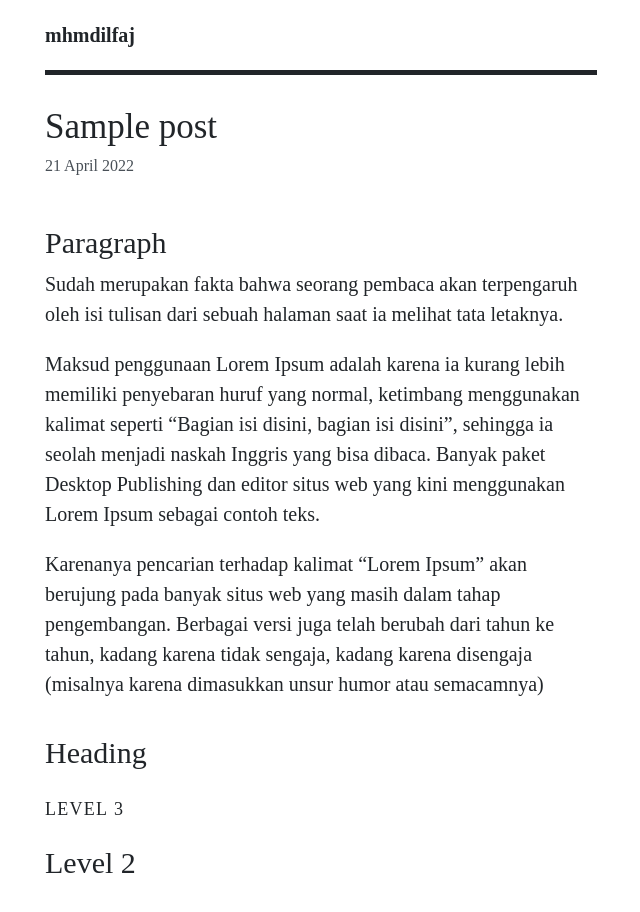
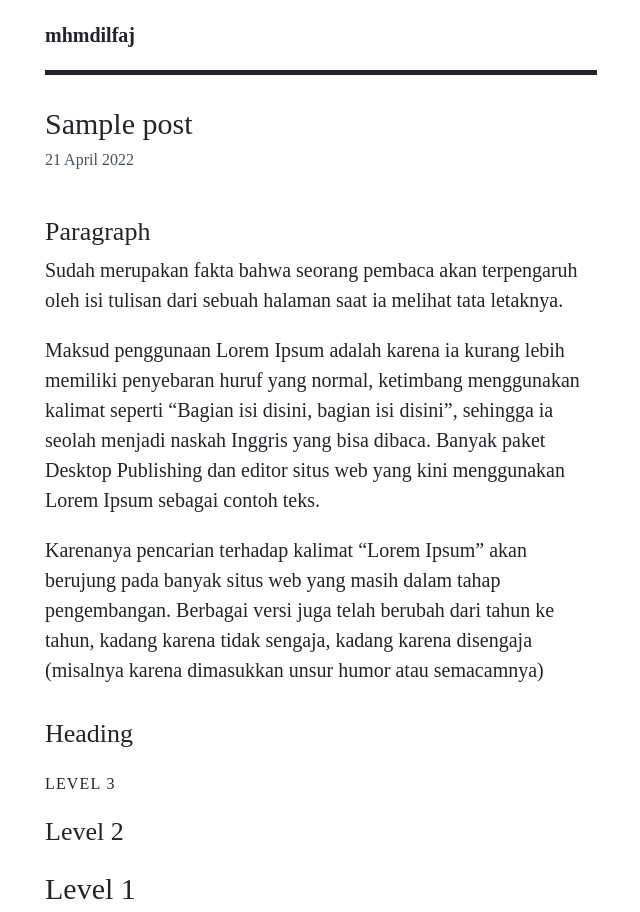
Before and after one commit to mhmdilfaj/mhmdilfaj.github.io, a Jekyll site: the page built from _posts/2022-04-21-sample-post.md, in a window 1280 px wide. Shown: the top 912 px of the page, without its empty margins (319-959 px from the left). Built offline with Jekyll 4.4.1, drawn with Linux system fonts in a browser that asks for light colours; some web fonts are replaced.

Commit message:
Update stylesheet.css

```diff
--- a/assets/stylesheet.css
+++ b/assets/stylesheet.css
@@ -219,18 +219,18 @@ h6 {
 }
 
 h1 {
-  font-size: 1.75em;
+  font-size: 1.5em;
 }
 
 h2 {
-  font-size: 1.5em;
+  font-size: 1.3em;
 }
 
 h3,
 h4,
 h5,
 h6 {
-	font-size: 1.25em;
+	font-size: 1.15em;
 	font-variant-caps: all-small-caps;
 	letter-spacing: 0.05em;
 }
@@ -427,13 +427,13 @@ a[href^="#fnref:"] {
 
 /* font size */
 .fs-1 {
-  font-size: 1.75em;
+  font-size: 1.5em;
 }
 .fs-2 {
-  font-size: 1.5em;
+  font-size: 1.3em;
 }
 .fs-3 {
-  font-size: 1.25em;
+  font-size: 1.15em;
 }
 
 
```
